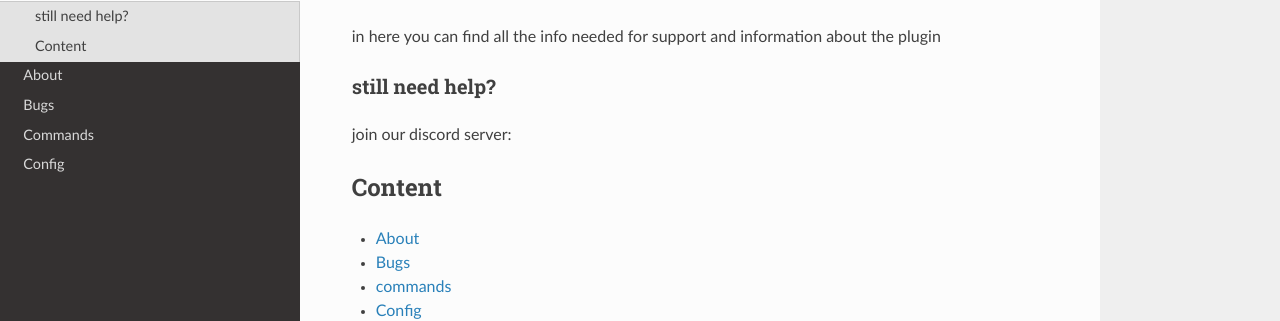
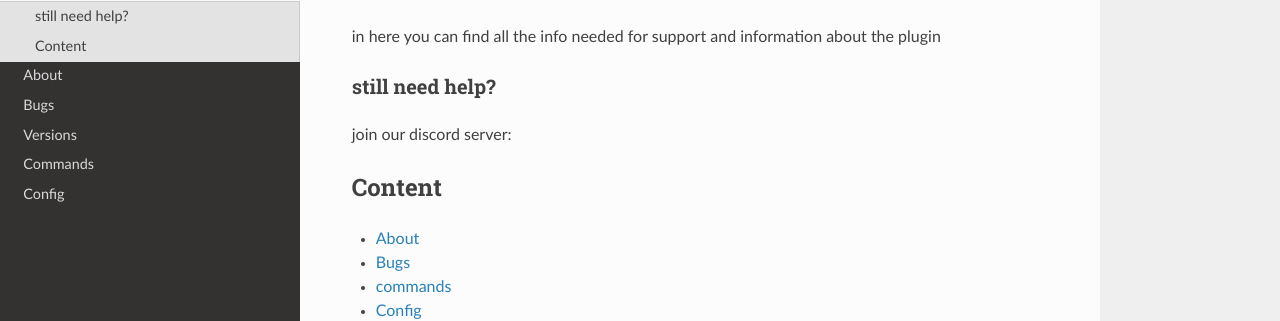
Before and after one commit to xknat/SkinsRestorerDOC, an MkDocs documentation site: the page built from docs/index.md, in a window 1280 px wide. Shown: the part 135-456 px from the top of the page. Built offline with MkDocs 1.6.1, drawn with Linux system fonts in a browser that asks for light colours; nearby versions of some CDN libraries; old or Windows-style settings are respelled for this version of MkDocs.

Commit message:
add versions in mkdocs.yml

```diff
--- a/mkdocs.yml
+++ b/mkdocs.yml
@@ -4,6 +4,7 @@ pages:
 - Home: index.md
 - About: about.md
 - Bugs: bugs.md
+- Versions: versions.md
 - Commands: commands.md
 - Config: config.md
 
```
